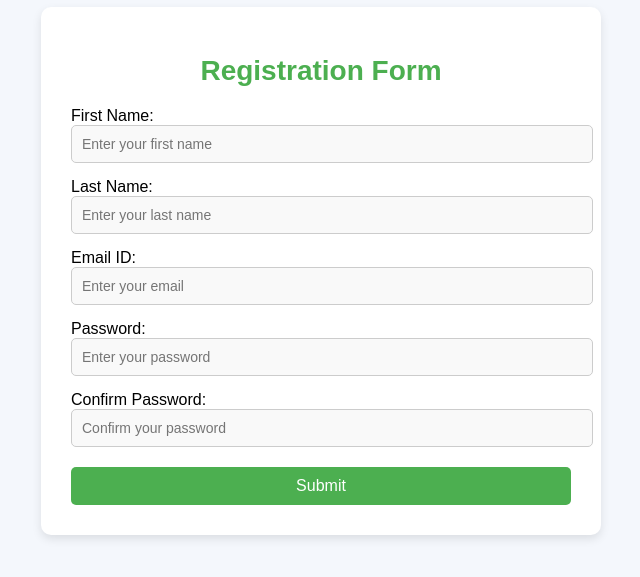
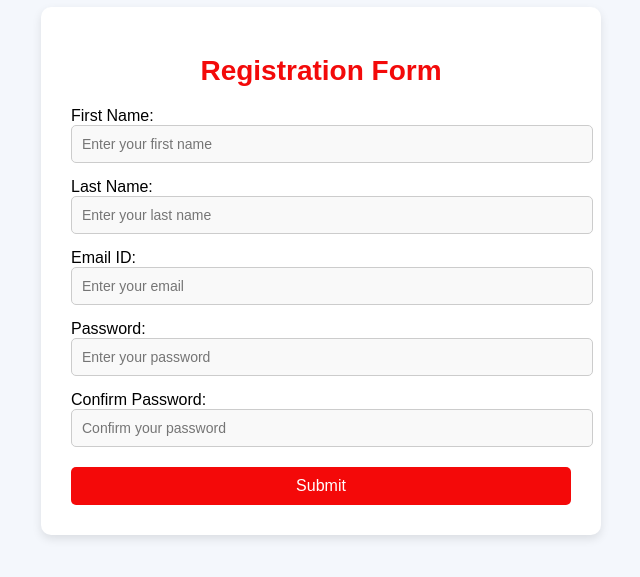
Before and after one commit to rishith2605/ITC505, a plain HTML site: page lab-8/index.html in a window 1280 px wide. Shown: the part 129-706 px from the top of the page, without its empty margins (319-959 px from the left). Drawn offline with Linux system fonts and the light colour scheme.

Commit message:
index.html

```diff
--- a/lab-8/index.html
+++ b/lab-8/index.html
@@ -6,7 +6,6 @@
     <title>Registration Form</title>
     <script src="script.js" defer></script>
     <style>
-        /* Styling to make the form look better */
         body {
             font-family: Arial, sans-serif;
             background-color: #f4f7fc;
@@ -37,7 +36,7 @@
         input[type="submit"] {
             width: 100%;
             padding: 10px;
-            background-color: #4CAF50;
+            background-color: #f40909;
             color: white;
             border: none;
             border-radius: 5px;
@@ -50,7 +49,7 @@
 <body>
 
     <div id="formContainer">
-        <h1 style="text-align: center; color: #4CAF50; font-size: 28px; margin-bottom: 20px;">Registration Form</h1>
+        <h1 style="text-align: center; color: #f30a0a; font-size: 28px; margin-bottom: 20px;">Registration Form</h1>
         <form id="registrationForm" onsubmit="return validateForm()">
             <div style="margin-bottom: 15px;">
                 <label for="firstName">First Name:</label>
```
